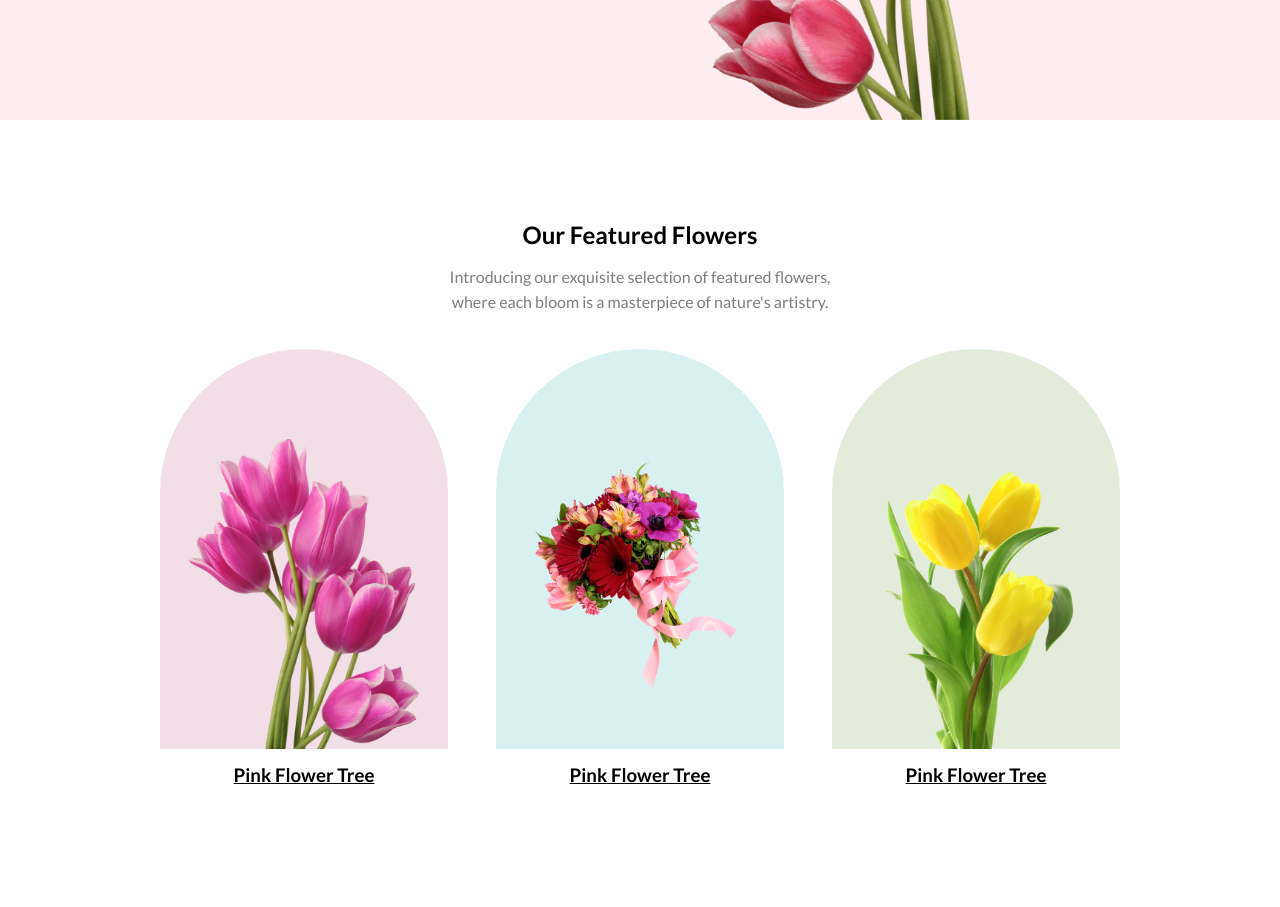
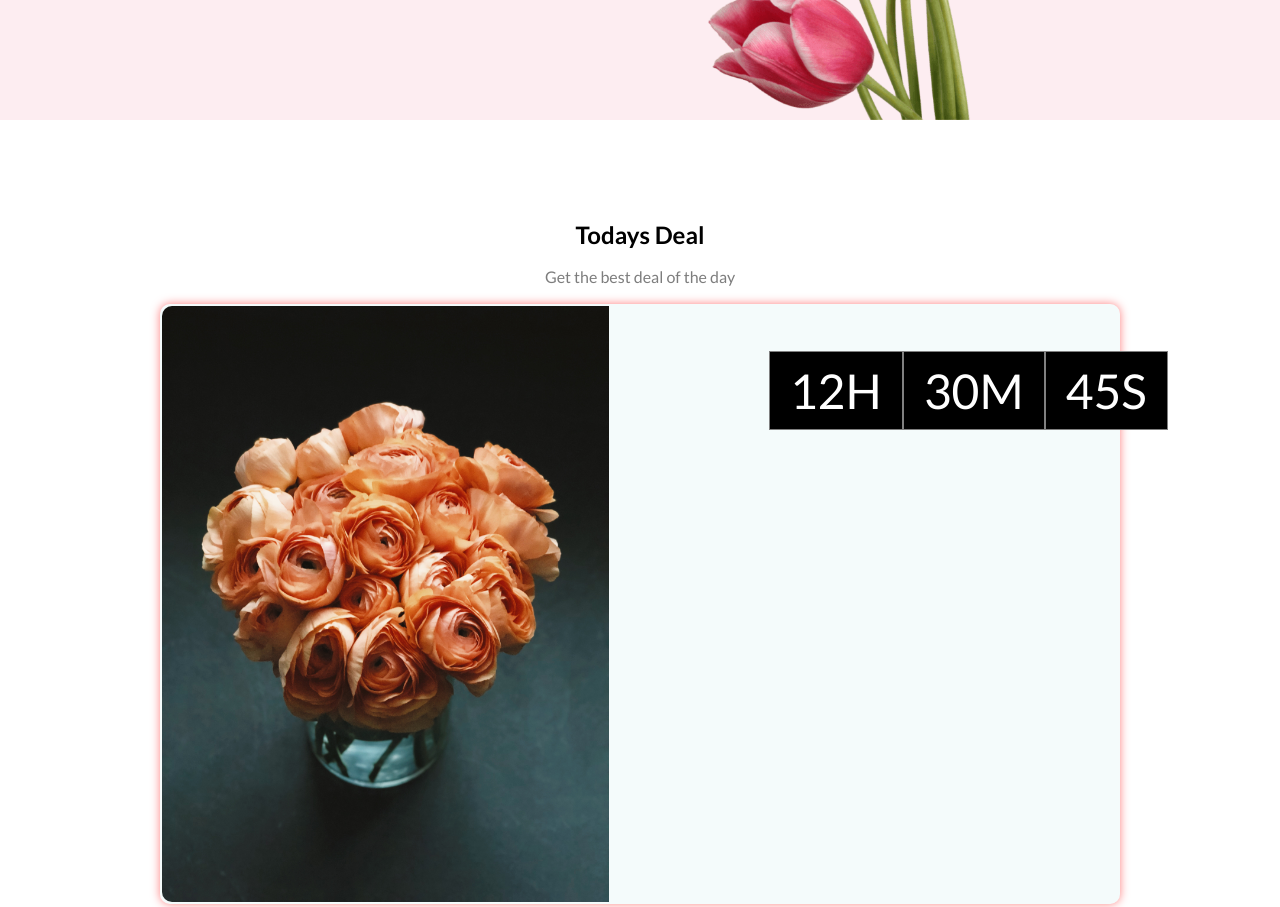
Before and after one commit to mdrafiqulhasan110/Blossom-Haven, a plain HTML site: page index.html in a window 1280 px wide. Shown: the part 600-1507 px from the top of the page. Before the commit the page ends 1486 px from the top, so only its background shows below. Drawn offline with Linux system fonts and the light colour scheme.

Commit message:
2nd commit

```diff
--- a/index.html
+++ b/index.html
@@ -17,7 +17,7 @@
 <body>
 
     <!-- This is header banner Section -->
-    <div class="banner-container">
+    <div class="banner container">
         <div class="row">
             <div class="banner-left">
                 <h1 class="banner-heading">Blossom Haven: Where Floral Dreams Come Alive.</h1>
@@ -31,10 +31,27 @@
             </div>
         </div>
     </div>
+    <!-- This is Featured Section -->
+    <div class="deal container">
+        <div class="row">
+            <h2>Todays Deal</h2>
+            <p>Get the best deal of the day</p>
+            <div class="product">
+                <img src="./Images/rose.jpg" alt="">
 
+                <div class="dealdesc">
+                    <div id="timer">
+                            <div>12H</div>
+                            <div>30M</div>
+                            <div>45S</div>
+                    </div>
+                </div>
+            </div>
+        </div>
+    </div>
 
     <!-- This is Featured Section -->
-    <div class="featured">
+    <div class="featured container">
         <div class="row">
             <h2>Our Featured Flowers</h2>
             <p>Introducing our exquisite selection of featured flowers, <br>where each bloom is a masterpiece of
@@ -42,21 +59,44 @@
             </p>
             <div class="flowers">
                 <div class="card">
-                    <div class="img-box" id="flower1"><img src="./Images/pngwing 6.png" alt="Pink Flower Tree"></div><h3>Pink Flower Tree</h3>
+                    <div class="img-box" id="flower1"><img src="./Images/pngwing 6.png" alt="Pink Flower Tree"></div>
+                    <h3>Pink Flower Tree</h3>
                 </div>
 
                 <div class="card">
-                    <div class="img-box" id="flower2"><img src="./Images/pngwing 5.png" alt="Pink Flower Tree"></div><h3>Pink Flower Tree</h3>
+                    <div class="img-box" id="flower2"><img src="./Images/pngwing 5.png" alt="Pink Flower Tree"></div>
+                    <h3>Pink Flower Tree</h3>
                 </div>
 
                 <div class="card">
-                    <div class="img-box" id="flower3"><img src="./Images/pngwing 7.png" alt="Pink Flower Tree"></div><h3>Pink Flower Tree</h3>
+                    <div class="img-box" id="flower3"><img src="./Images/pngwing 7.png" alt="Pink Flower Tree"></div>
+                    <h3>Pink Flower Tree</h3>
                 </div>
 
             </div>
         </div>
     </div>
 
+
+    <!-- This is service Section -->
+    <div class="service container">
+        <div class="row">
+            <div class="services">
+                <img src="./Images/Group 57.png" alt="">
+                <p>Same Day Delivery. Click & Collect.</p>
+            </div>
+            <div class="services">
+                <img src="./Images/Group 58.png" alt="">
+                <p>Fresh Flowers. Local Growers.</p>
+            </div>
+            <div class="services">
+                <img src="./Images/Group 59.png" alt="">
+                <p>24/7 Free Support.</p>
+            </div>
+        </div>
+    </div>
+
+
 </body>
 
 </html>
--- a/style.css
+++ b/style.css
@@ -4,21 +4,25 @@
     box-sizing: border-box;
     font-family: lato;
 }
-
+.container{
+    margin: 100px 0;
+}
 .row {
     width: 75vw;
     margin: auto;
 }
 
 
-.banner-container {
+
+.banner {
     background: rgba(229, 84, 115, 0.10);
     height: 90vh;
     display: flex;
     justify-content: center;
+    margin-top: 0;
 }
 
-.banner-container>.row {
+.banner .row {
     height: 100%;
     display: flex;
     justify-content: space-between;
@@ -40,7 +44,7 @@
 
 }
 
-.banner-subtitle , .featured p {
+ p {
     color: rgba(39, 39, 39, 0.60);
     line-height: 25px;
     margin-bottom: 35px;
@@ -68,14 +72,65 @@
     bottom: 0;
 }
 
-.featured {
-    padding: 100px 0;
-    text-align: center;
+
+.deal h2 ,.deal p{
+text-align: center;
+margin-bottom: 15px;
 }
 
-.featured h2{
-margin-bottom: 15px;
+.deal .product{
+height: 75vh;
+background-color:rgba(218, 240, 241, .30) ;
+display: flex;
+border-radius: 10px;
+border: 2px solid transparent;
+  box-shadow: 0 0 10px rgba(255, 0, 0, 0.5);
 }
+
+.deal img{
+    width: auto;
+    height: 100%;
+    border-radius: 10px 0 0 10px;}
+
+.deal .dealdesc{
+    padding: 25px;
+    width: 100%;
+    border-radius: 0 10px 10px 0;
+}
+
+#timer {
+    margin: auto;
+    width: 50%;
+    display: flex;
+    justify-content: space-between;
+    align-items: center;
+    font-size: 48px;
+    text-align: center;
+    padding: 20px;
+}
+#timer div{
+    border:1px solid gray ;
+    padding: 10px 20px;
+    background-color: black;
+    color:#fff;
+
+
+}
+
+
+
+
+
+
+.featured{
+    text-align: center;
+
+}
+
+.featured h2 {
+    margin-bottom: 15px;
+}
+
 .flowers {
     display: flex;
     justify-content: space-between;
@@ -86,9 +141,10 @@ margin-bottom: 15px;
     width: 30%;
 }
 
-.card h3{
+.card h3 {
     text-decoration: underline;
 }
+
 .img-box {
     height: 400px;
     width: 100%;
@@ -122,3 +178,22 @@ margin-bottom: 15px;
 #flower3 {
     background: rgba(71, 125, 17, 0.15);
 }
+
+.service{
+    text-align: center;
+
+}
+.service .row {
+    border-radius: 8px;
+    background: rgba(39, 39, 39, 0.05);
+    display: flex;
+    align-items: center;
+    justify-content: space-around;
+    padding: 75px 0;
+}
+
+.services p {
+    margin-top: 15px;
+    color: rgba(39, 39, 39, 0.80);
+    font-weight: 600;
+}
```
Also changed, not shown: Images/rose.jpg (added).
